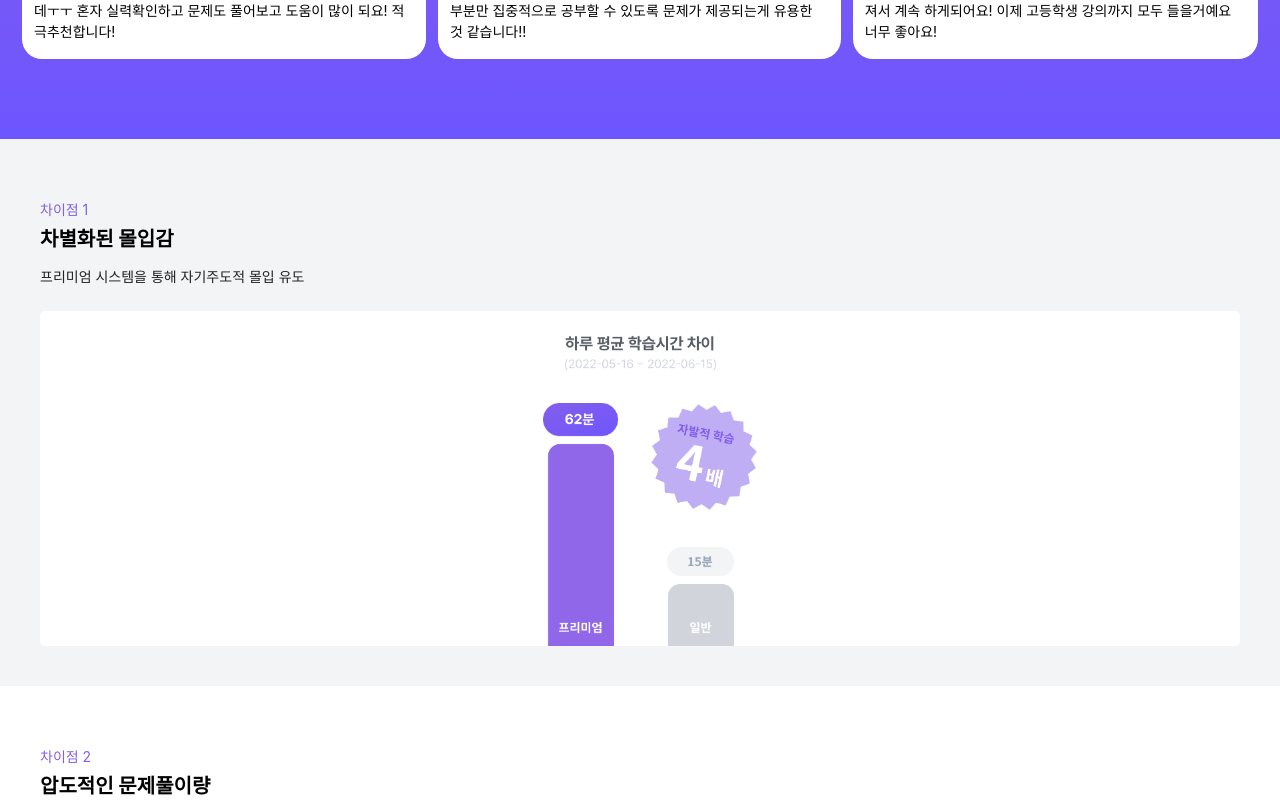
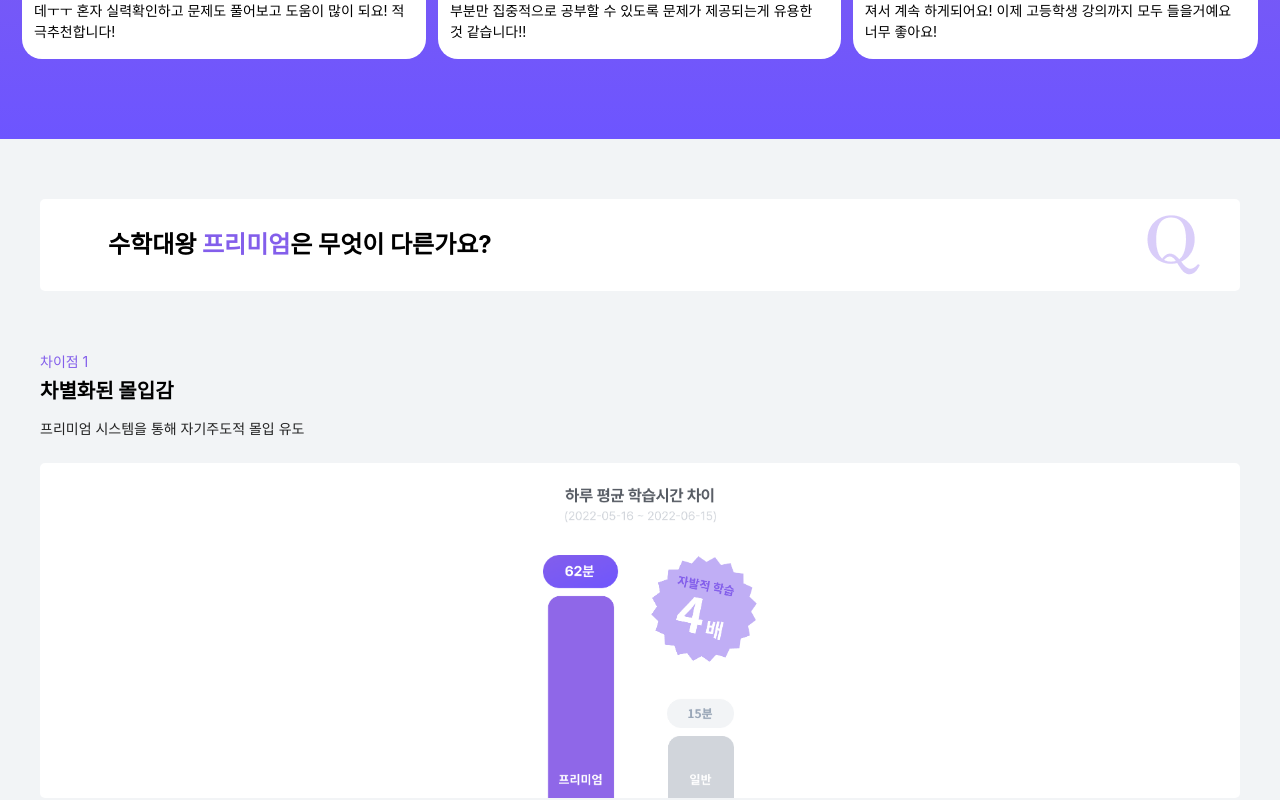
Before and after one commit to zmin9/midterm-evaluation, a React (Create React App) app: page / in a window 1280 px wide. Shown: the part 4860-5660 px from the top of the page. Built offline with nearby package versions, Linux system fonts and the light colour scheme; a web font is replaced by a local one.

Commit message:
feat: add QuestionBox.tsx

```diff
--- /dev/null
+++ b/src/components/QuestionBox.tsx
@@ -0,0 +1,41 @@
+import styled from 'styled-components';
+import mediaQuery from '../styles/mediaQuery';
+import QLogo from '../statics/Q.png';
+import { PropsWithChildren } from 'react';
+
+const Container = styled.div`
+  border-radius: 5px;
+  background-color: ${({ theme }) => theme.bg1};
+  padding: 16px 24px;
+  display: flex;
+  justify-content: space-between;
+  align-items: center;
+
+  ${mediaQuery.large} {
+    padding: 16px 40px 16px 68px;
+  }
+`;
+
+const Question = styled.h1`
+  & > span {
+    width: fit-content;
+    display: block;
+
+    ${mediaQuery.large} {
+      display: inline;
+    }
+  }
+`;
+
+const QuestionBox = ({ children }: PropsWithChildren) => {
+  return (
+    <Container>
+      <Question>
+        {children}
+      </Question>
+      <img alt='question' src={QLogo} height="100%"/>
+    </Container>
+  );
+};
+
+export default QuestionBox;
--- a/src/sections/difference/Difference.tsx
+++ b/src/sections/difference/Difference.tsx
@@ -2,6 +2,8 @@
 import styled from 'styled-components';
 import mediaQuery from '../../styles/mediaQuery';
 import differenceWithOthers from '../../data/differenceWithOthers';
+import QuestionBox from '../../components/QuestionBox';
+import Text, { Highlight } from '../../components/Text';
 
 
 const GraphImage = styled.img`
@@ -17,6 +19,12 @@
 const Difference = () => {
   return (
     <>
+      <Section bgColor='bg2' paddingT={60}>
+        <QuestionBox>
+          <Text type="H1">수학대왕 <Highlight>프리미엄</Highlight>{'은 '}</Text>
+          <Text type="H1">무엇이 다른가요?</Text>
+        </QuestionBox>
+      </Section>
       {differenceWithOthers.map((diff, idx) => (
         <Section key={diff.title} bgColor={idx % 2 ? 'bg1' : 'bg2'} paddingT={60} paddingB={40}>
           <Section.Subtitle>{`차이점 ${idx + 1}`}</Section.Subtitle>
```
Also changed, not shown: src/statics/Q.png (added).
